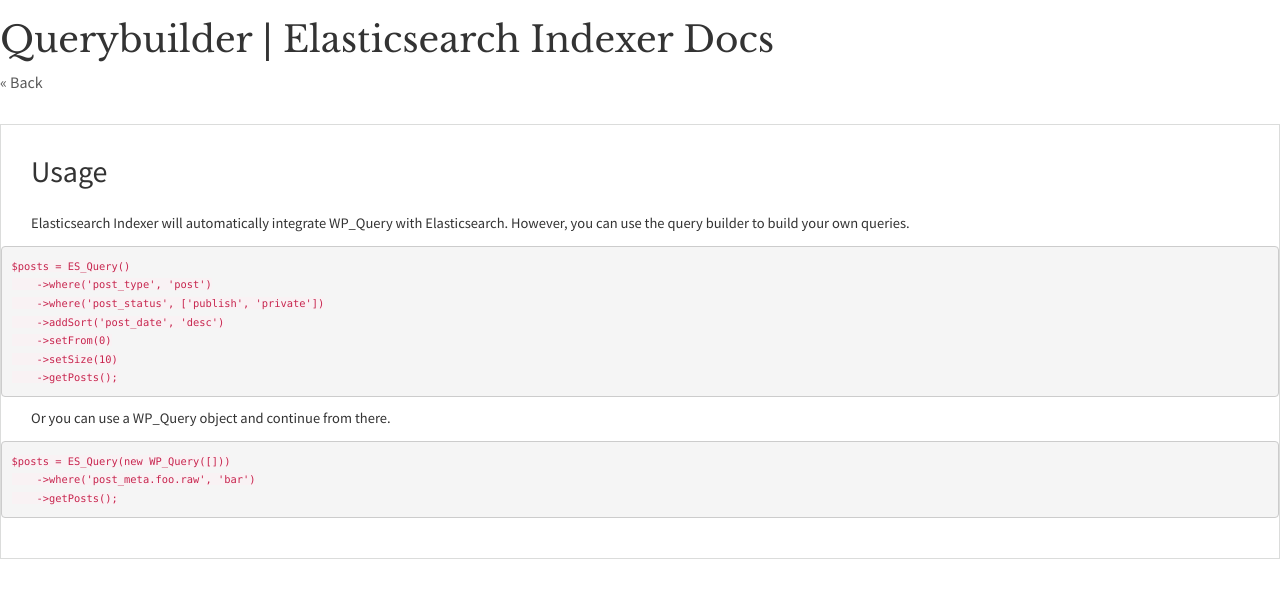
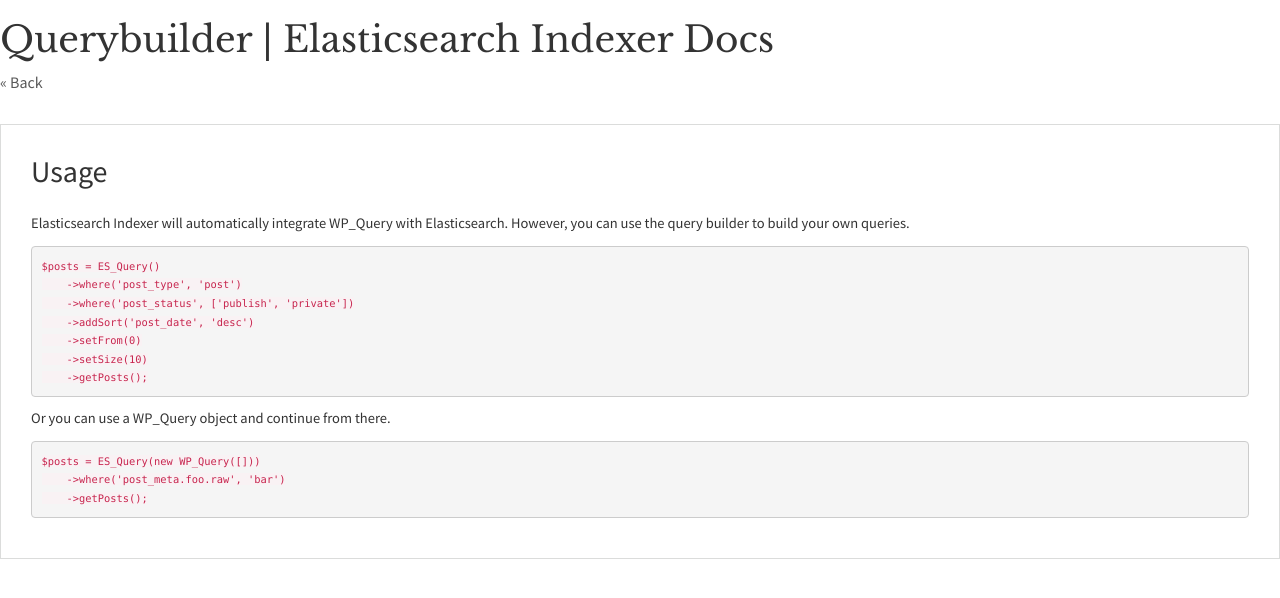
Before and after one commit to wallmanderco/wallmanderco.github.io, a Jekyll site: the page built from elasticsearch-indexer/docs/querybuilder.md, in a window 1280 px wide. Shown: the top 598 px of the page. Built offline with Jekyll 4.4.1, drawn with Linux system fonts in a browser that asks for light colours; nearby versions of some CDN libraries.

Commit message:
Update styles.

```diff
--- a/styles/_plugin-page.sass
+++ b/styles/_plugin-page.sass
@@ -31,7 +31,7 @@
 
 .docs-content
     text-align: left
-    padding: 0 0 30px
+    padding: 0 30px 30px
     margin-top: 30px
     font-size: 14.5px
     line-height: 1.65
@@ -39,11 +39,9 @@
     border: 1px solid #dbdcdb
     border-top: none
     margin-bottom: 90px
-    p
-        padding: 0 30px
     h2
         font-family: 'Source Sans Pro', sans-serif
-        margin: 30px 0 0.83em
+        margin: 30px -30px 0.83em
         padding: 30px 30px 0
         border-top: 1px solid #dbdcdb
     a
@@ -56,7 +54,7 @@
         color: #c7254e
         background-color: #f9f2f4
     blockquote
-        margin: 0 30px 10px
+        margin: 0 0 10px
         font-size: 1em
         p
             padding: 0
```
